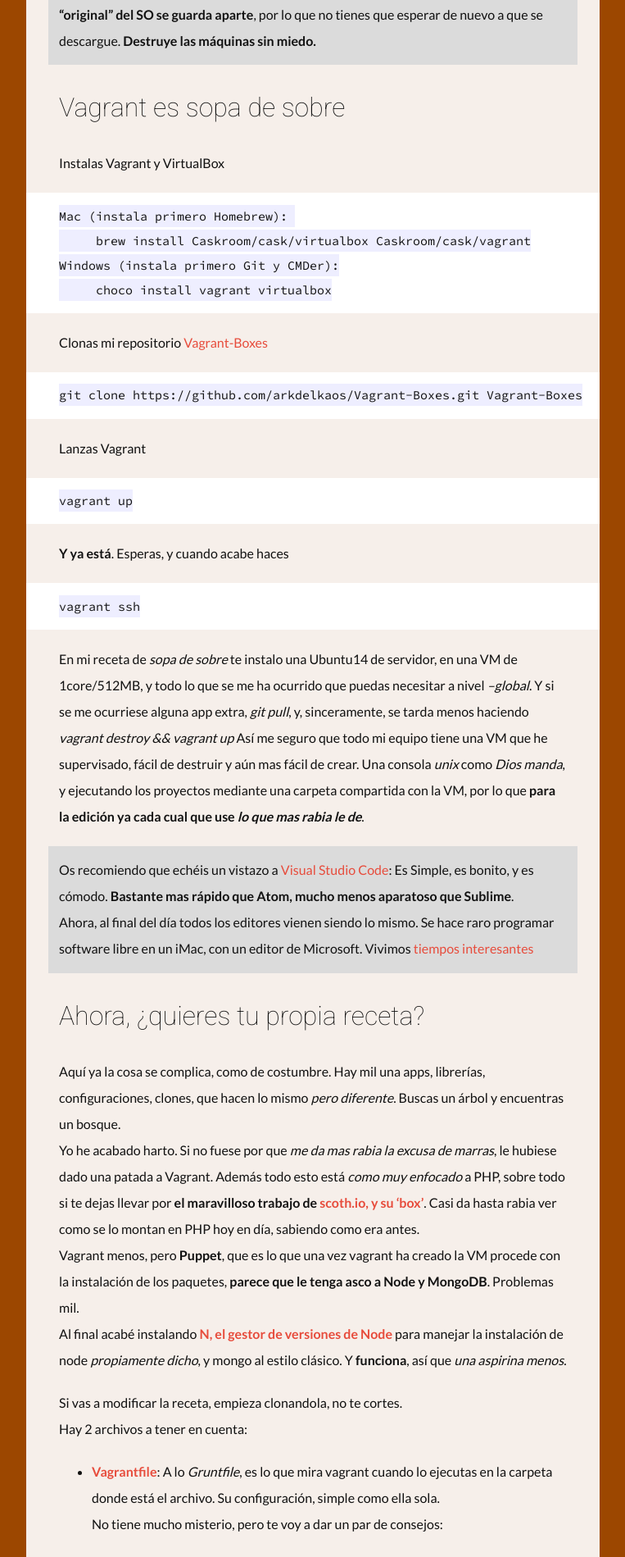
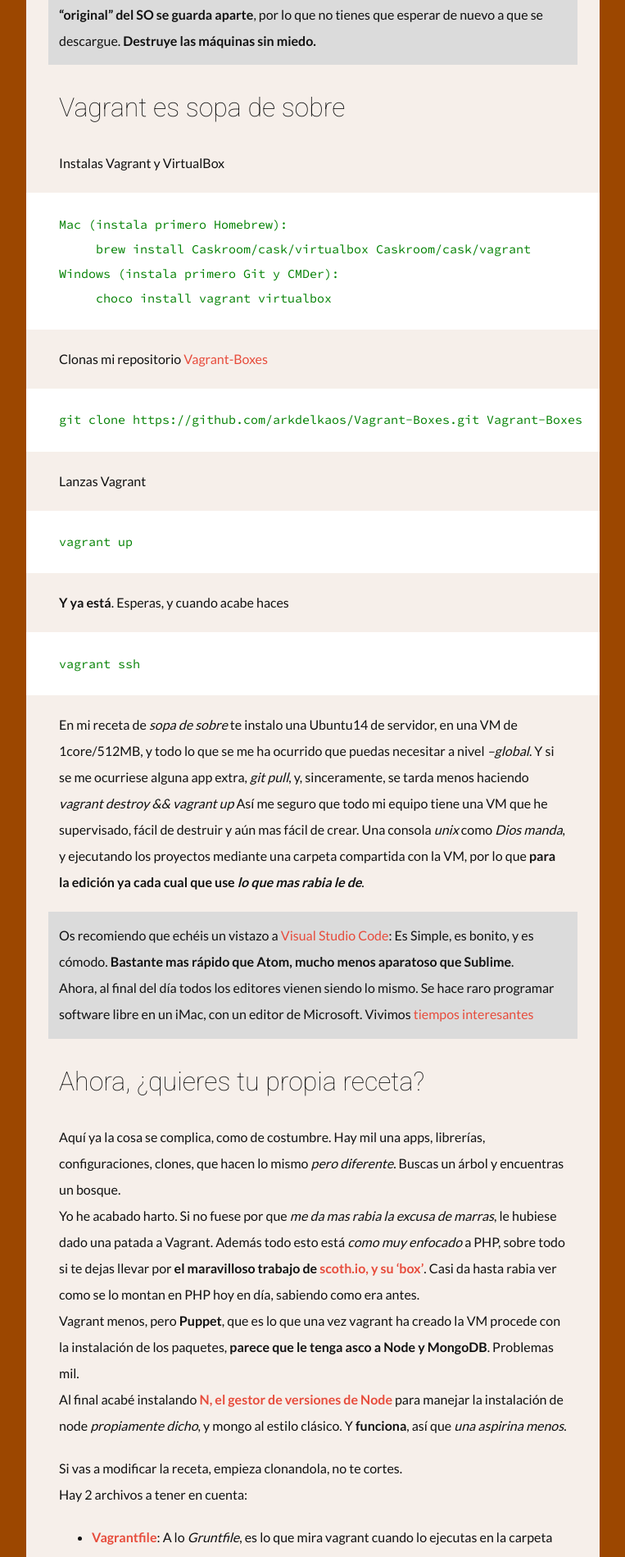
Before and after one commit to arkdelkaos/arkdelkaos.github.com, a Jekyll site: the page built from _posts/2015-12-11-unificar-con-vagrant.md, in a window 1280 px wide. Shown: the part 2630-4529 px from the top of the page at 82% size, without its empty margins (258-1021 px from the left). Built offline with Jekyll 4.4.1, drawn with Linux system fonts in a browser that asks for light colours; nearby versions of some CDN libraries; comment, search, counter and statistics services are not loaded.

Commit message:
cambio al code box

```diff
--- a/_sass/_base.scss
+++ b/_sass/_base.scss
@@ -139,13 +139,16 @@ blockquote {
  */
 pre,
 code {
-    background-color: #eef;
+    background-color: transparent;
     font-family: $base-font-family-mono;
     font-size: 15px;
+    color: green;
+    display: block;
+    border-left: 2px dased green;
 }
 
 code {
-    padding: 4px;
+    padding: 10px;
 }
 
 pre {
```
